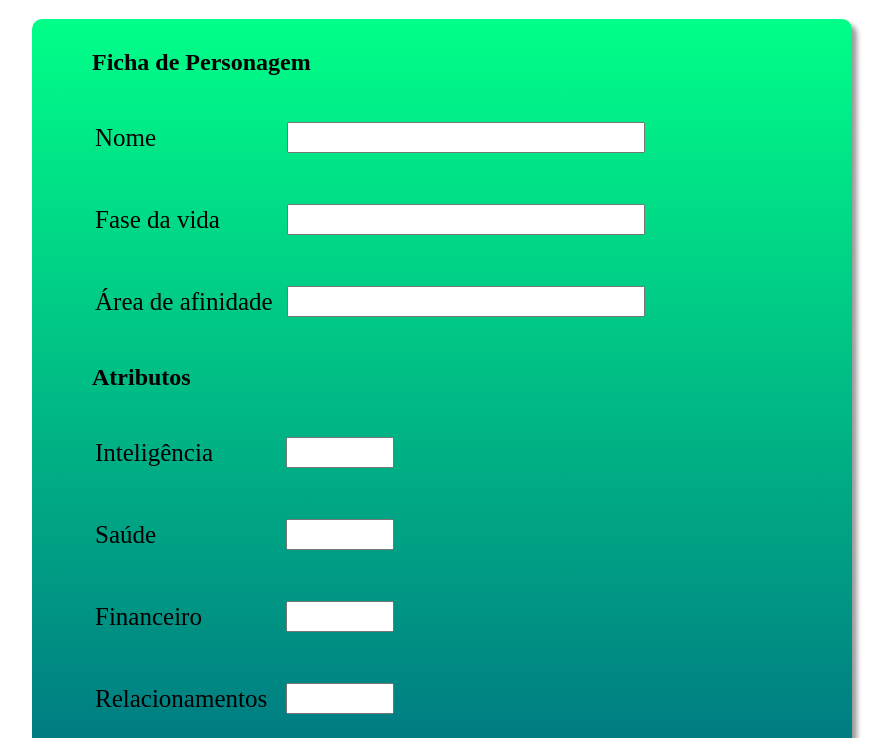
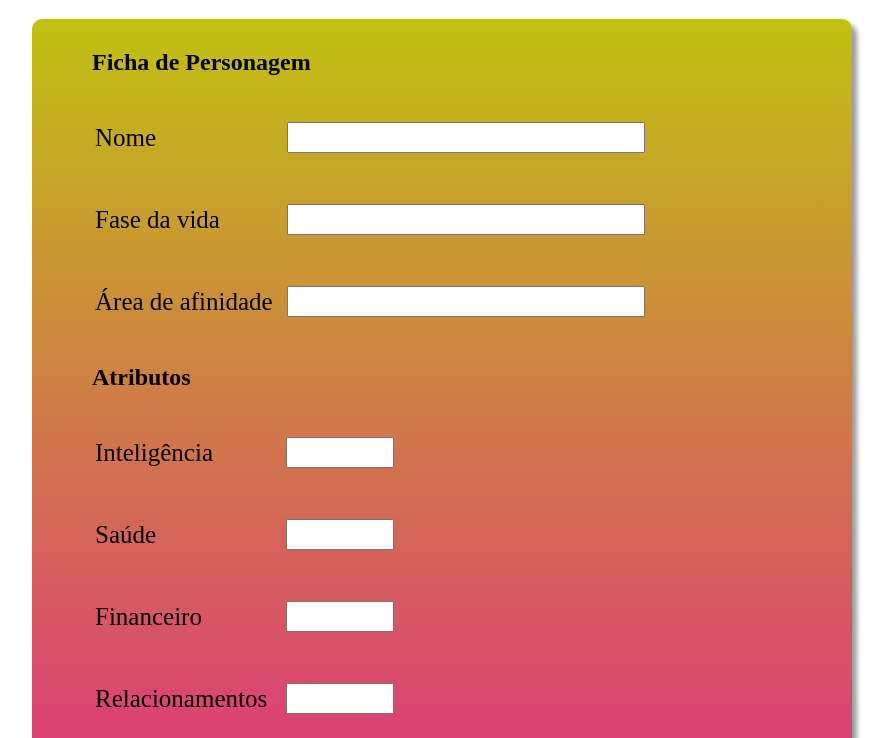
Before and after one commit to Renatovisk472/SemanaPauloFreire.github.io, a plain HTML site: page index.html in a window 1280 px wide. Shown: the part 61-799 px from the top of the page, without its empty margins (198-1089 px from the left). Drawn offline with Linux system fonts and the light colour scheme.

Commit message:
Add files via upload

```diff
--- a/style.css
+++ b/style.css
@@ -13,7 +13,7 @@ h1 {
 section {
   width: 800px;
   height: 1000px;
-  background-image: linear-gradient(rgb(0, 255, 136), rgb(0, 70, 128));
+  background-image: linear-gradient(rgb(193, 193, 18), rgb(231, 11, 158));
   margin-left: auto;
   margin-right: auto;
   padding: 10px;
```
